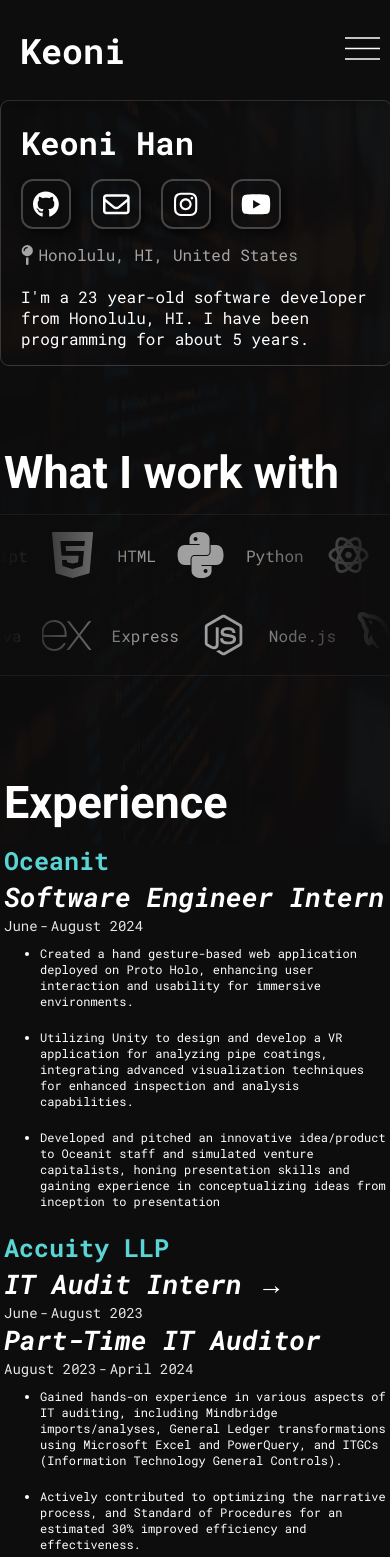
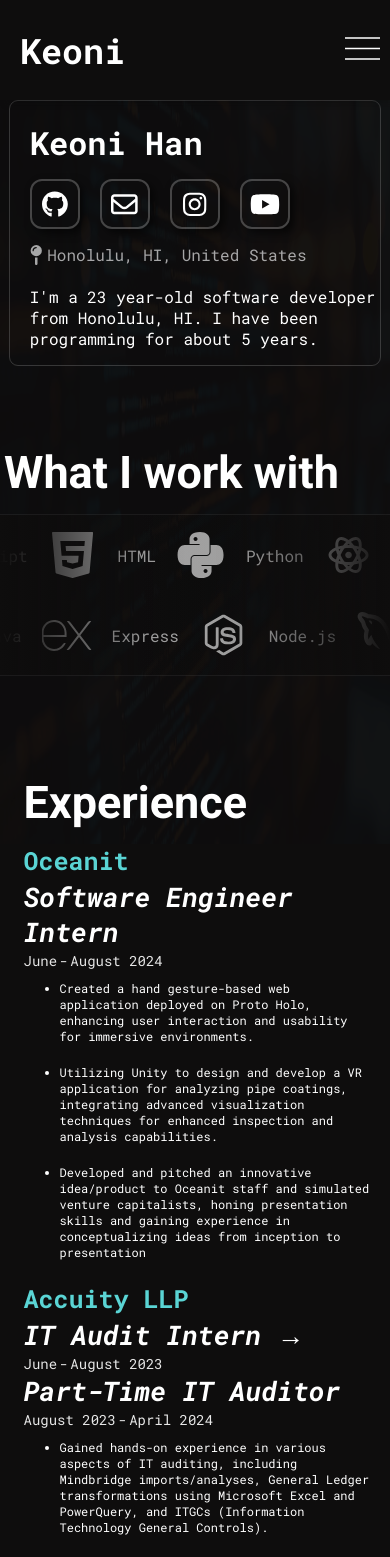
Before and after one commit to KeoniHan2024/keonis-portfolio-website, a React (Vite) app: page /home in a window 390 px wide. Shown: the top 1557 px of the page. Built offline with nearby package versions, Linux system fonts and the light colour scheme.

Commit message:
container sizes not full width now for mobile

```diff
--- a/src/css/containers.css
+++ b/src/css/containers.css
@@ -390,13 +390,13 @@ li {
         margin-left: 20px;
     }
     .contact-container {
-        width: 100%;
+        width: 95%;
     }
     .tech-container{
         width: 100%;
     }
     .experience-container {
-        width: 100%;
+        width: 90%;
     }
     .experience-container ul {
         font-size: 12px;
--- a/src/css/header.css
+++ b/src/css/header.css
@@ -14,7 +14,7 @@
     border-bottom-color: rgba(194, 188, 188, 0.007); */
     box-shadow: inset 15px 10px 32px rgba(255, 255, 255, 0.041);
     z-index: 1000;
-    background-color: #0e0d0df8;
+    background-color:  #0e0d0df8;
 }
 
 .left-section {
```
